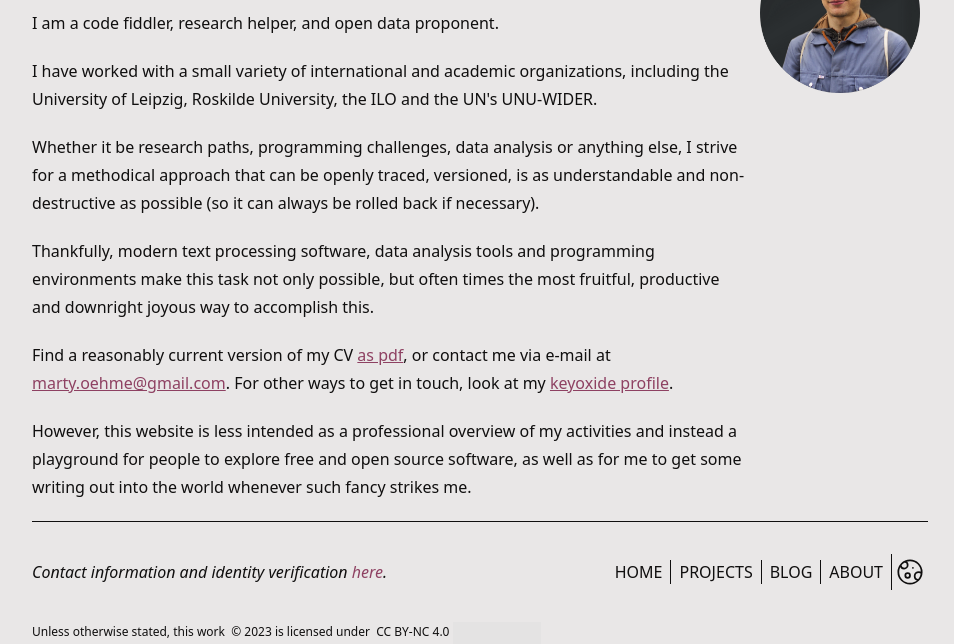
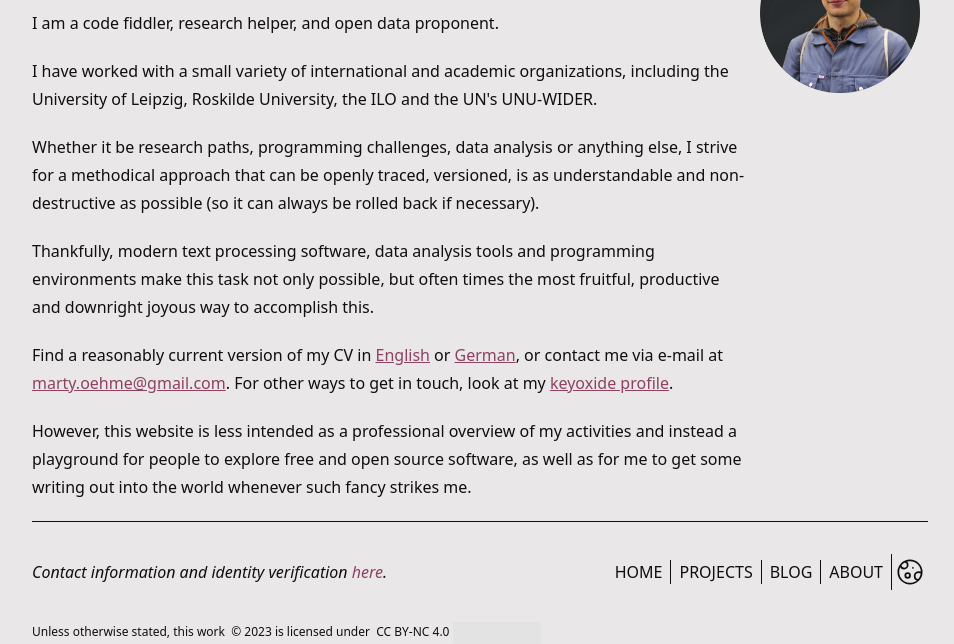
Before and after one commit to marty-oehme/page, an Astro site: page /about in a window 1280 px wide. Shown: the part 264-908 px from the top of the page, without its empty margins (160-1114 px from the left). Built offline with nearby package versions, Linux system fonts and the light colour scheme; Astro itself is replaced by a stand-in of ours; grey boxes are pictures that could not be loaded.

Commit message:
Update CV on about page, Add German version

```diff
--- a/src/pages/about.astro
+++ b/src/pages/about.astro
@@ -27,12 +27,17 @@ const pageTitle = "About me";
       </p>
       <!-- TODO see comments here: https://github.com/go-gitea/gitea/issues/3500 on how to approach always grabbing the latest -->
       <p>
-        Find a reasonably current version of my CV <a
-          href="https://git.martyoeh.me/job-applications/resume/releases/download/2023-03-16/marty-oehme-cv-eng.pdf"
-          >as pdf</a
-        >, or contact me via e-mail at <a
-          href="mailto:%6d%61%72%74%79%2e%6f%65%68%6d%65@%67%6d%61%69%6c%2e%63%6f%6d"
-          ><span class="email"> </span></a
+        Find a reasonably current version of my CV in
+        <a
+          href="https://git.martyoeh.me/job-applications/resume/releases/download/2023-06-27/resume_en.pdf"
+          >English</a
+        > or
+        <a
+          href="https://git.martyoeh.me/job-applications/resume/releases/download/2023-06-27/resume_de.pdf"
+          >German</a
+        >, or contact me via e-mail at
+        <a href="mailto:%6d%61%72%74%79%2e%6f%65%68%6d%65@%67%6d%61%69%6c%2e%63%6f%6d">
+          <span class="email"> </span></a
         >. For other ways to get in touch, look at my <a
           href="https://keyoxide.org/C414FF88A557F29AFEF76C7E73BA40D5AFAF49C9">keyoxide profile</a
         >.
```
